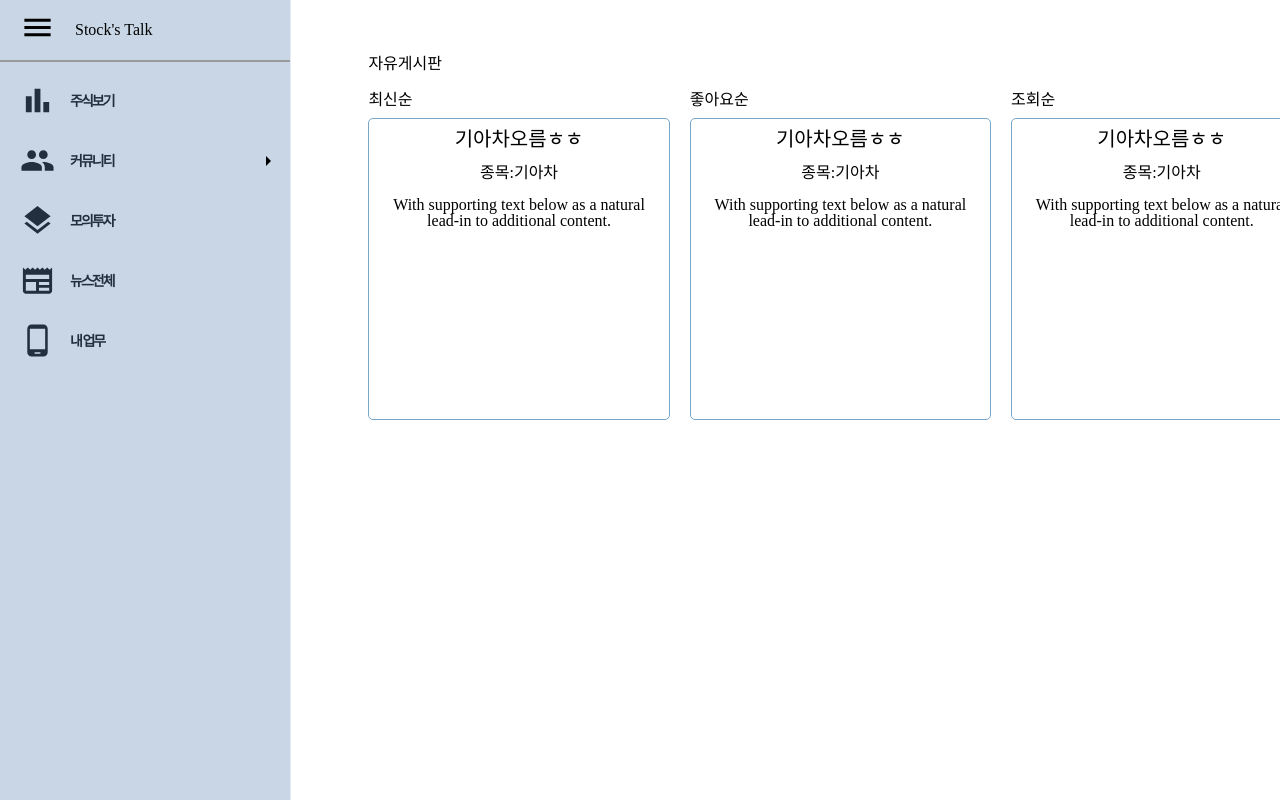
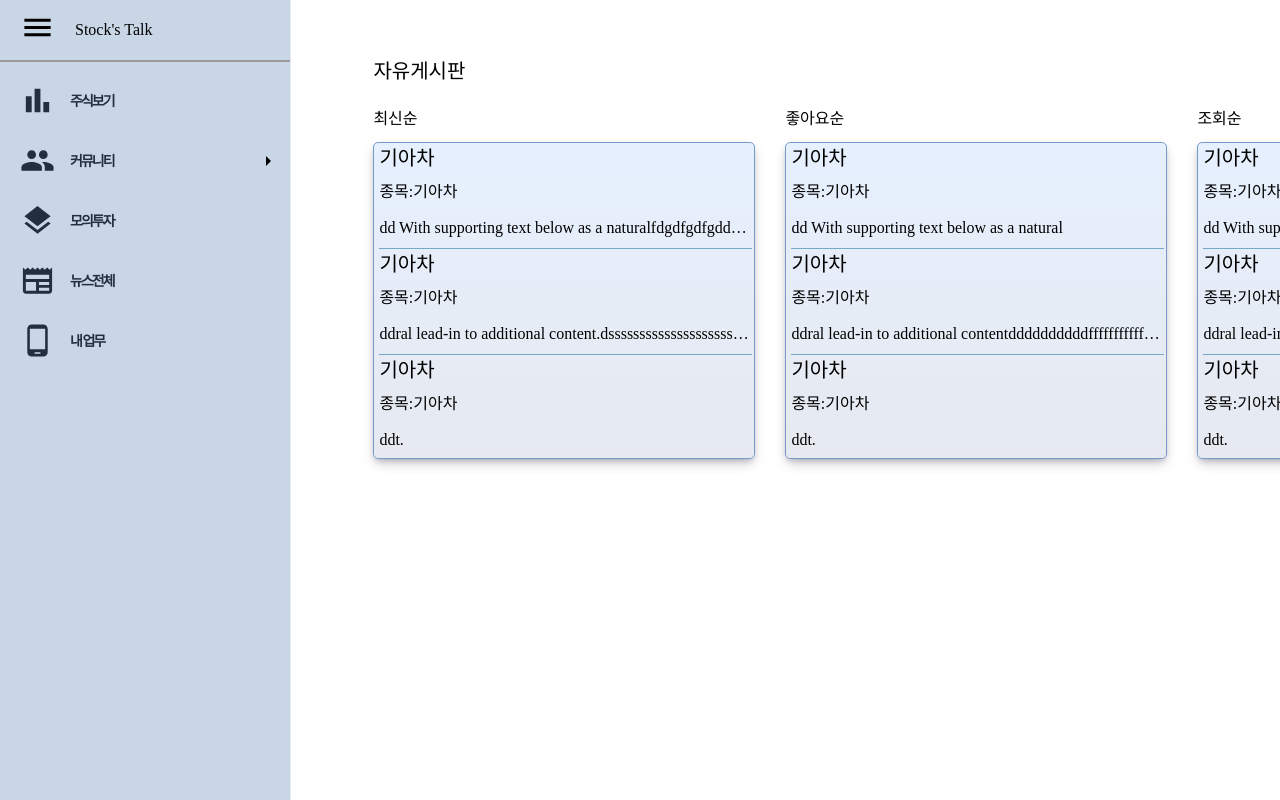
Before and after one commit to innovation-final/Front, a React (Create React App) app: page /community in a window 1280 px wide. Shown: the top 800 px of the page. Built offline with nearby package versions, Linux system fonts and the light colour scheme.

Commit message:
0920UI수정

```diff
--- a/src/component/community/BoardList.jsx
+++ b/src/component/community/BoardList.jsx
@@ -80,7 +80,10 @@ const Card = styled.div`
     width: 100%;
     border-radius: 5px;
     border: 1px solid #79a7ca;
-    background-color: rgba(214, 227, 239, 0.468);
+    /* background-color: rgba(214, 227, 239, 0.468); */
+    background-image: linear-gradient(to top, #e6e9f0 0%, #e6f0fe 100%);
+    box-shadow: rgba(50, 50, 93, 0.25) 0px 6px 12px -2px,
+        rgba(0, 0, 0, 0.3) 0px 3px 7px -3px;
 
     &:hover {
         opacity: 0.7;
--- a/src/component/community/CommunityMain.jsx
+++ b/src/component/community/CommunityMain.jsx
@@ -1,81 +1,123 @@
 import React from 'react';
 import styled from 'styled-components';
-import { useNavigate } from 'react-router-dom';
 
 function CommunityMain() {
-    const navigate = useNavigate();
-
     return (
         <Layout>
-            <p style={{ margin: '10px' }} className="card-text">
+            <p
+                style={{ margin: '15px', fontSize: '20px' }}
+                className="card-text"
+            >
                 자유게시판
             </p>
             <BoxLayout>
                 <div>
-                    <p style={{ margin: '10px' }} className="card-text">
+                    <p style={{ margin: '15px' }} className="card-text">
                         최신순
                     </p>
 
-                    <Card
-                        className="card"
-                        onClick={() => navigate('/communityboard')}
-                    >
+                    <Card className="card">
                         <CardLayout className="card-body">
-                            <CardTitle className="card-title">
-                                기아차오름ㅎㅎ
-                            </CardTitle>
+                            <CardTitle className="card-title">기아차</CardTitle>
                             <br />
-                            <p className="card-text">종목:기아차</p>
+                            <Content className="card-text">종목:기아차</Content>
+
                             <br />
-                            <p className="card-text">
-                                With supporting text below as a natural lead-in
-                                to additional content.
-                            </p>
+                            <Content className="card-text">
+                                dd With supporting text below as a
+                                naturalfdgdfgdfgdddddddddddddddd
+                            </Content>
+                        </CardLayout>
+                        <CardLayout className="card-body">
+                            <CardTitle className="card-title">기아차</CardTitle>
+                            <br />
+                            <Content className="card-text">종목:기아차</Content>
+
+                            <br />
+                            <Content className="card-text">
+                                ddral lead-in to additional
+                                content.dssssssssssssssssssssssssssssssssssssssssssssssssssssssssssssss
+                            </Content>
+                        </CardLayout>
+                        <CardLayout className="card-body">
+                            <CardTitle className="card-title">기아차</CardTitle>
+                            <br />
+                            <Content className="card-text">종목:기아차</Content>
+
+                            <br />
+                            <Content className="card-text">ddt.</Content>
                         </CardLayout>
                     </Card>
                 </div>
 
                 <div>
-                    <p style={{ margin: '10px' }} className="card-text">
+                    <p style={{ margin: '15px' }} className="card-text">
                         좋아요순
                     </p>
-                    <Card
-                        className="card"
-                        onClick={() => navigate('/communityboard')}
-                    >
+                    <Card className="card">
                         <CardLayout className="card-body">
-                            <CardTitle className="card-title">
-                                기아차오름ㅎㅎ
-                            </CardTitle>
+                            <CardTitle className="card-title">기아차</CardTitle>
                             <br />
-                            <p className="card-text">종목:기아차</p>
+                            <Content className="card-text">종목:기아차</Content>
+
                             <br />
-                            <p className="card-text">
-                                With supporting text below as a natural lead-in
-                                to additional content.
-                            </p>
+                            <Content className="card-text">
+                                dd With supporting text below as a natural
+                            </Content>
+                        </CardLayout>
+                        <CardLayout className="card-body">
+                            <CardTitle className="card-title">기아차</CardTitle>
+                            <br />
+                            <Content className="card-text">종목:기아차</Content>
+
+                            <br />
+                            <Content className="card-text">
+                                ddral lead-in to additional
+                                contentddddddddddfffffffffffffffffffffffddddddddddddddddddddddddddddddddddddd.
+                            </Content>
+                        </CardLayout>
+                        <CardLayout className="card-body">
+                            <CardTitle className="card-title">기아차</CardTitle>
+                            <br />
+                            <Content className="card-text">종목:기아차</Content>
+
+                            <br />
+                            <Content className="card-text">ddt.</Content>
                         </CardLayout>
                     </Card>
                 </div>
                 <div>
-                    <p style={{ margin: '10px' }} className="card-text">
+                    <p style={{ margin: '15px' }} className="card-text">
                         조회순
                     </p>
-                    <Card
-                        className="card"
-                        onClick={() => navigate('/communityboard')}
-                    >
+                    <Card className="card">
                         <CardLayout className="card-body">
-                            <CardTitle className="card-title">
-                                기아차오름ㅎㅎ
-                            </CardTitle>
+                            <CardTitle className="card-title">기아차</CardTitle>
                             <br />
-                            <p className="card-text">종목:기아차</p>
+                            <Content className="card-text">종목:기아차</Content>
+
                             <br />
-                            <p className="card-text">
-                                With supporting text below as a natural lead-in
-                                to additional content.
-                            </p>
+                            <Content className="card-text">
+                                dd With supporting text below as a natural
+                            </Content>
+                        </CardLayout>
+                        <CardLayout className="card-body">
+                            <CardTitle className="card-title">기아차</CardTitle>
+                            <br />
+                            <Content className="card-text">종목:기아차</Content>
+
+                            <br />
+                            <Content className="card-text">
+                                ddral lead-in to additional content.
+                            </Content>
+                        </CardLayout>
+                        <CardLayout className="card-body">
+                            <CardTitle className="card-title">기아차</CardTitle>
+                            <br />
+                            <Content className="card-text">종목:기아차</Content>
+
+                            <br />
+                            <Content className="card-text">ddt.</Content>
                         </CardLayout>
                     </Card>
                 </div>
@@ -88,9 +130,8 @@ export default CommunityMain;
 
 const BoxLayout = styled.div`
     display: flex;
-
+    overflow: hidden;
     max-width: 100%;
-    overflow: hidden;
 `;
 const Layout = styled.div`
     max-width: 100%;
@@ -99,22 +140,40 @@ const Layout = styled.div`
 
 const CardTitle = styled.h5`
     font-size: 20px;
+    text-overflow: ellipsis;
+    overflow: hidden;
 `;
 
-const CardLayout = styled.h5`
-    margin: 10px;
+const CardLayout = styled.div`
+    margin: 5px;
+    border-bottom-style: solid;
+    border-width: 1px;
+    border-color: #79a7ca;
+    width: 98%;
+    height: 100px;
+    &:hover {
+        opacity: 0.5;
+    }
 `;
 
 const Card = styled.div`
-    margin: 10px;
-    height: 300px;
+    margin: 15px;
+    height: 315px;
+    width: 380px;
     max-width: 100%;
     border-radius: 5px;
-    text-align: center;
-    border: 1px solid #79a7ca;
-    background-color: #ffffff;
+    overflow: hidden;
+    flex-grow: 1;
+    border: 1px solid #7999ca;
+    background-image: linear-gradient(to top, #e6e9f0 0%, #e6f0fe 100%);
+    box-shadow: rgba(50, 50, 93, 0.25) 0px 6px 12px -2px,
+        rgba(0, 0, 0, 0.3) 0px 3px 7px -3px;
+`;
 
-    &:hover {
-        opacity: 0.7;
-    }
+const Content = styled.p`
+    overflow: hidden;
+    text-overflow: ellipsis;
+    white-space: nowrap;
+
+    height: 20px;
 `;
```
